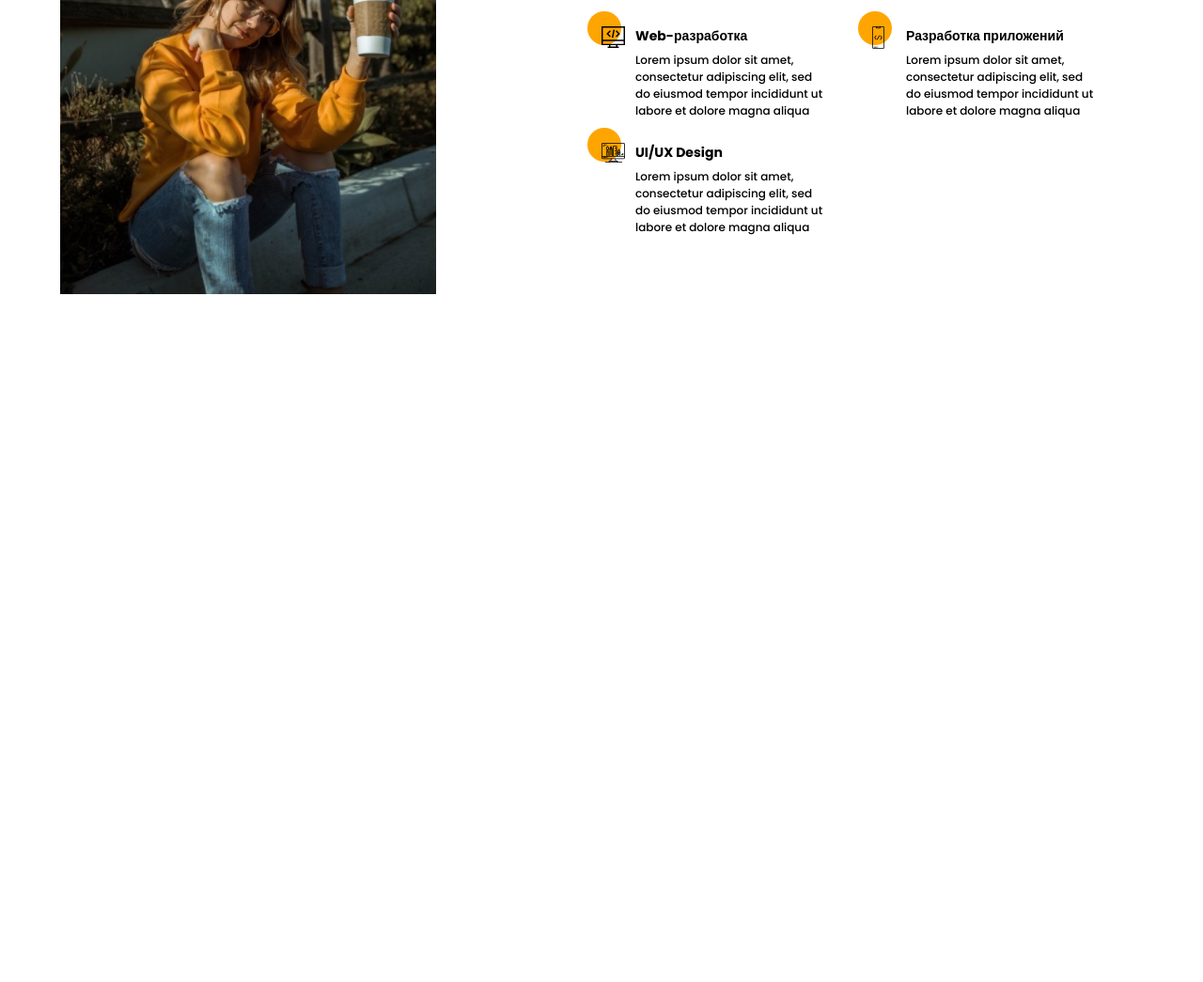
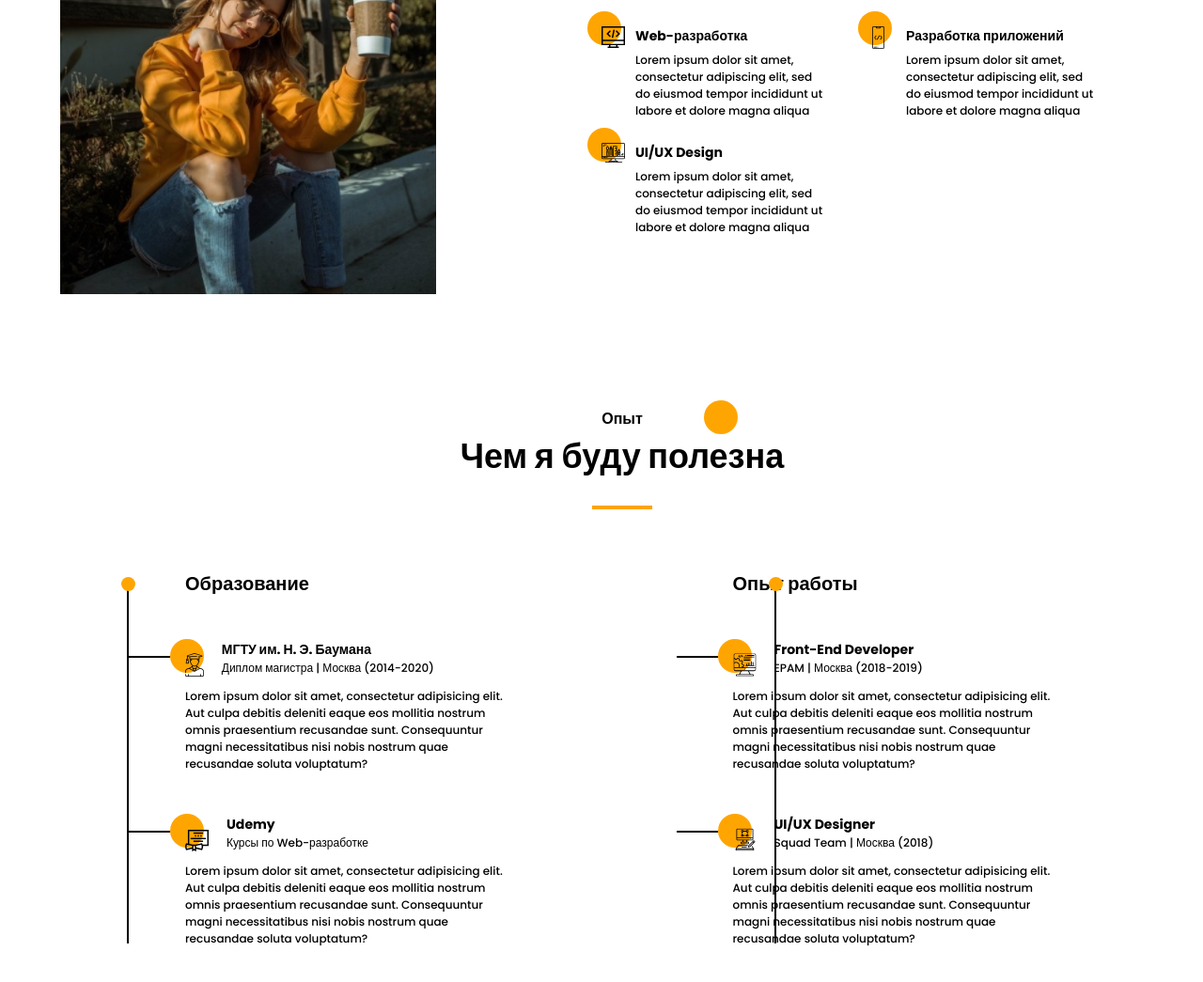
Before and after one commit to Willem-Konovets/Portfolio-Alexandra, a Gatsby site: page / in a window 1280 px wide. Shown: the part 1207-2252 px from the top of the page at 94% size. Before the commit the page ends 1520 px from the top, so only its background shows below. Built offline with nearby package versions, Linux system fonts and the light colour scheme; Gatsby itself is replaced by a stand-in of ours.

Commit message:
Finish third section - 'Experience'

```diff
--- a/src/pages/index.js
+++ b/src/pages/index.js
@@ -3,8 +3,8 @@ import {Component} from "react";
 import styled, {createGlobalStyle} from "styled-components";
 
 import Introduce from './modules/Introduce';
-import About from './modules/AboutMe';
 import AboutMe from "./modules/AboutMe";
+import Experience from "./modules/Experience";
 
 const GlobalStyle = createGlobalStyle`
     *{
@@ -39,6 +39,7 @@ export default  class IndexPage extends Component {
                 <Introduce/>
             <Container>
                 <AboutMe/>
+                <Experience/>
             </Container>
             </>
 
--- a/src/pages/modules/AboutMe.jsx
+++ b/src/pages/modules/AboutMe.jsx
@@ -9,7 +9,7 @@ import mobile from '../../images/icon/Mobile.svg'
 import photo from '../../images/img/PhotoAlexandra.jpeg'
 
 
-const AboutMePage = styled.div`
+const AboutMeSection = styled.div`
     min-height: 600px;
     margin-top: 120px;
     display: grid;
@@ -84,7 +84,7 @@ const AboutMePage = styled.div`
 export default class AboutMe extends Component {
     render() {
         return(
-            <AboutMePage>
+            <AboutMeSection>
                 <img src={photo} alt=""/>
                 <div>
                     <Heading>Про меня</Heading>
@@ -117,7 +117,7 @@ export default class AboutMe extends Component {
                     </SkillsGrid>
                 </div>
 
-            </AboutMePage>
+            </AboutMeSection>
         )
     }
 
--- /dev/null
+++ b/src/pages/modules/Experience.jsx
@@ -0,0 +1,190 @@
+import React from 'react';
+import styled from 'styled-components';
+import {Component} from "react";
+
+import circle from '../../images/icon/Circle.svg'
+import university from '../../images/icon/University.svg'
+import designer from '../../images/icon/Designer.svg'
+import developer from '../../images/icon/Developer.svg'
+import courses from '../../images/icon/Courses.svg'
+
+
+const ExperienceSection = styled.section`
+    min-height: 559px;
+    margin-top: 120px;
+    padding-left: 133px;
+    padding-right: 89px;
+    position: relative;
+`, Heading = styled.h2`
+    font-size: 16px;
+    text-align: center;
+    position: relative;
+    &:before{
+        content: '';
+        background: url(${circle}) center center no-repeat;
+        width: 36px;
+        height: 36px;
+        display: inline-block; /* Или block, если вам нужно, чтобы элемент занимал всю ширину */
+        position: absolute; /* Установите позицию, если это необходимо */
+        left: 552px;
+        top: -7px;
+        z-index: -1;
+    }
+`, Title = styled.h2`
+    font-size: 36px;
+    text-align: center;
+`, Line = styled.div`
+    border: 2px solid rgb(255, 165, 1);
+    width: 60px;
+    height: 0;
+    margin: 25px auto 0;
+`, ExperienceGrid = styled.div`
+    display: grid;
+    grid-template-columns: repeat(2, 1fr);
+    grid-template-rows: repeat(2, 1fr);
+    gap: 235px;
+`, ExperienceWrapper = styled.div`
+    display: flex;
+    flex-direction: column;
+`, ExperienceTitle = styled.h2`
+    margin-top: 64px;
+    font-size: 20px;
+`, ConnectLine = styled.div`
+    height: 386px;
+    border: 1px solid rgb(0, 0, 0);
+    width: 0;
+    position: absolute;
+    top: 183px;
+    left: 71px;
+    z-index: 1;
+    &:before {
+        content: '';
+        background: url(${circle}) center center no-repeat;
+        border-radius: 100%;
+        width: 15px;
+        height: 15px;
+        display: inline-block; /* Или block, если вам нужно, чтобы элемент занимал всю ширину */
+        position: absolute; /* Установите позицию, если это необходимо */
+        z-index: -1;
+        left: -7.4px;
+        top: -3px
+    }
+    ${props => props.isLast && `
+        top: 183px;
+        left: 760px;
+    `}
+`, ExperienceBlock = styled.div`
+    display: flex;
+    margin-top: 45px;
+    flex-wrap: wrap;
+`,  ExperienceIcon = styled.div`
+    position: relative;
+    display: flex;
+    align-items: flex-end;
+    margin-right: 19px;
+    &:before {
+        content: '';
+        background: url(${circle}) center center no-repeat;
+        width: 36px;
+        height: 36px;
+        display: inline-block; /* Или block, если вам нужно, чтобы элемент занимал всю ширину */
+        position: absolute; /* Установите позицию, если это необходимо */
+        z-index: -1;
+        left: -16px;
+        top: -1px;
+    }
+    &:after{
+        content: '';
+        width: 42px;
+        height: 0;
+        border: 1px solid rgb(0, 0, 0);
+        position: absolute;
+        top: 17px;
+        left: -60px;
+    }
+`, ExperienceName = styled.h2`
+    font-size: 14px;
+`, ExperienceDescription = styled.h3`
+    font-size: 12px;
+`, ExperienceExplanation = styled.h3`
+    max-width: 375px;
+    margin-top: 12px;
+    font-size: 12px;
+`
+export default class Experience extends Component {
+    render() {
+        return(
+            <ExperienceSection>
+                <Heading>
+                    Опыт
+                </Heading>
+                <Title>
+                    Чем я буду полезна
+                </Title>
+                <Line></Line>
+                <ExperienceGrid>
+                    <ExperienceWrapper>
+                        <ConnectLine></ConnectLine>
+                        <ExperienceTitle>Образование</ExperienceTitle>
+                        <ExperienceBlock>
+                            <ExperienceIcon>
+                                <img src={university} alt=""/>
+                            </ExperienceIcon>
+                            <div>
+                            <ExperienceName>МГТУ им. Н. Э. Баумана</ExperienceName>
+                                <ExperienceDescription>Диплом магистра | Москва (2014-2020)</ExperienceDescription>
+                            </div>
+                            <ExperienceExplanation>Lorem ipsum dolor sit amet, consectetur adipisicing elit. Aut culpa
+                                debitis deleniti eaque eos mollitia nostrum omnis praesentium recusandae sunt.
+                                Consequuntur magni necessitatibus nisi nobis nostrum quae recusandae soluta
+                                voluptatum?</ExperienceExplanation>
+                        </ExperienceBlock>
+                        <ExperienceBlock>
+                            <ExperienceIcon>
+                                <img src={courses} alt=""/>
+                            </ExperienceIcon>
+                            <div>
+                                <ExperienceName>Udemy</ExperienceName>
+                                <ExperienceDescription>Курсы по Web-разработке </ExperienceDescription>
+                            </div>
+                            <ExperienceExplanation>Lorem ipsum dolor sit amet, consectetur adipisicing elit. Aut culpa
+                                debitis deleniti eaque eos mollitia nostrum omnis praesentium recusandae sunt.
+                                Consequuntur magni necessitatibus nisi nobis nostrum quae recusandae soluta
+                                voluptatum?</ExperienceExplanation>
+                        </ExperienceBlock>
+                    </ExperienceWrapper>
+                    <ExperienceWrapper>
+                        <ConnectLine isLast={true}></ConnectLine>
+                        <ExperienceTitle>Опыт работы</ExperienceTitle>
+                        <ExperienceBlock>
+                            <ExperienceIcon>
+                                <img src={developer} alt=""/>
+                            </ExperienceIcon>
+                            <div>
+                                <ExperienceName>Front-End Developer</ExperienceName>
+                                <ExperienceDescription>EPAM | Москва (2018-2019)</ExperienceDescription>
+                            </div>
+                            <ExperienceExplanation>Lorem ipsum dolor sit amet, consectetur adipisicing elit. Aut culpa
+                                debitis deleniti eaque eos mollitia nostrum omnis praesentium recusandae sunt.
+                                Consequuntur magni necessitatibus nisi nobis nostrum quae recusandae soluta
+                                voluptatum?</ExperienceExplanation>
+                        </ExperienceBlock>
+                        <ExperienceBlock>
+                            <ExperienceIcon>
+                                <img src={designer} alt=""/>
+                            </ExperienceIcon>
+                            <div>
+                                <ExperienceName>UI/UX Designer</ExperienceName>
+                                <ExperienceDescription>Squad Team | Москва (2018)</ExperienceDescription>
+                            </div>
+                            <ExperienceExplanation>Lorem ipsum dolor sit amet, consectetur adipisicing elit. Aut culpa
+                                debitis deleniti eaque eos mollitia nostrum omnis praesentium recusandae sunt.
+                                Consequuntur magni necessitatibus nisi nobis nostrum quae recusandae soluta
+                                voluptatum?</ExperienceExplanation>
+                        </ExperienceBlock>
+                    </ExperienceWrapper>
+                </ExperienceGrid>
+            </ExperienceSection>
+        )
+    }
+}
--- a/src/pages/modules/introduce.jsx
+++ b/src/pages/modules/introduce.jsx
@@ -9,7 +9,7 @@ import github from '../../images/icon/GitHub.svg'
 import facebook from '../../images/icon/Facebook.svg'
 
 
-const IntroducePage = styled.section`
+const IntroduceSection = styled.section`
     background: url(${background}) center center no-repeat ;
     min-height: 800px;
 `, Container = styled.div`
@@ -100,7 +100,7 @@ const IntroducePage = styled.section`
 export default class Introduce extends Component {
     render() {
         return(
-            <IntroducePage>
+            <IntroduceSection>
                 <HamburgerWrapper>
                     <Hamburger></Hamburger>
                 </HamburgerWrapper>
@@ -133,7 +133,7 @@ export default class Introduce extends Component {
                     <LinkMe href=""> Про меня</LinkMe>
                 </Container>
 
-            </IntroducePage>
+            </IntroduceSection>
         )
     }
 
```
Also changed, not shown: src/images/icon/Courses.svg (added), src/images/icon/Developer.svg (added), src/images/icon/University.svg (added), src/images/icon/designer.svg (added), 1 other file.
